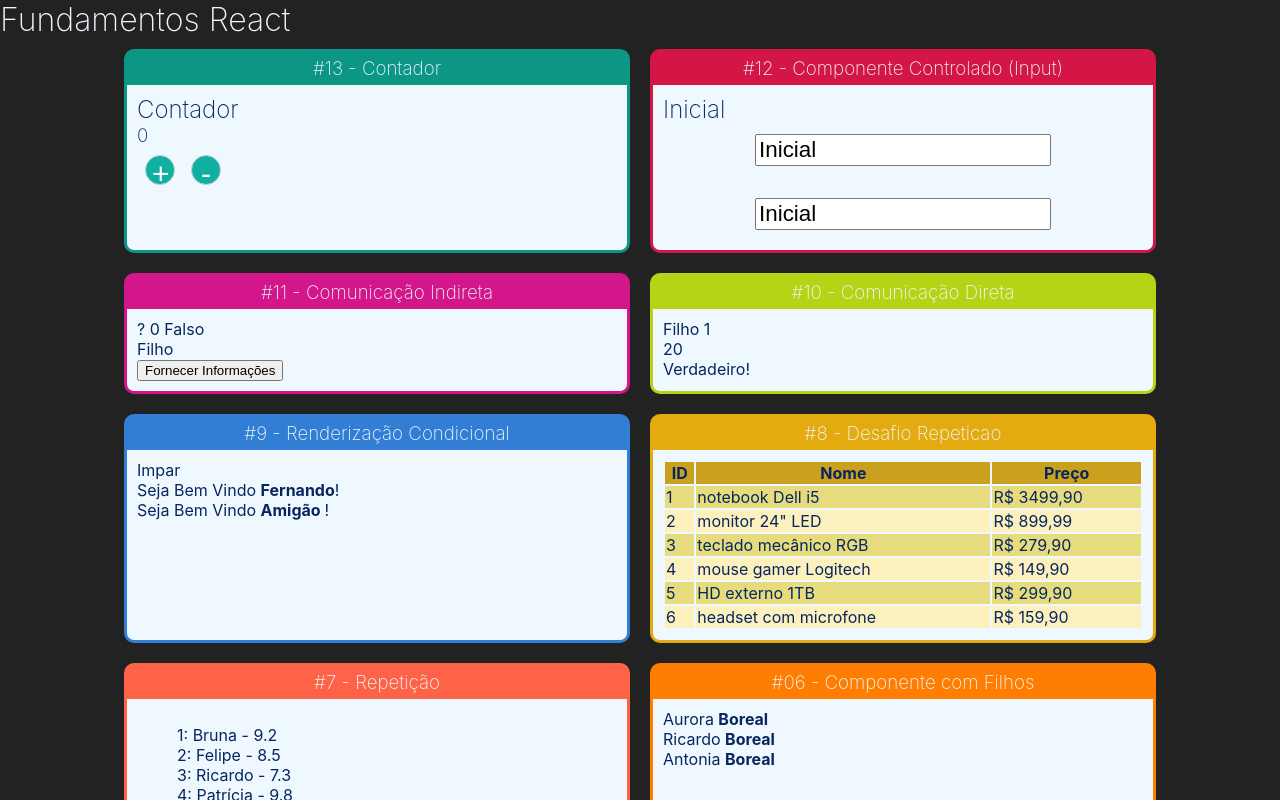
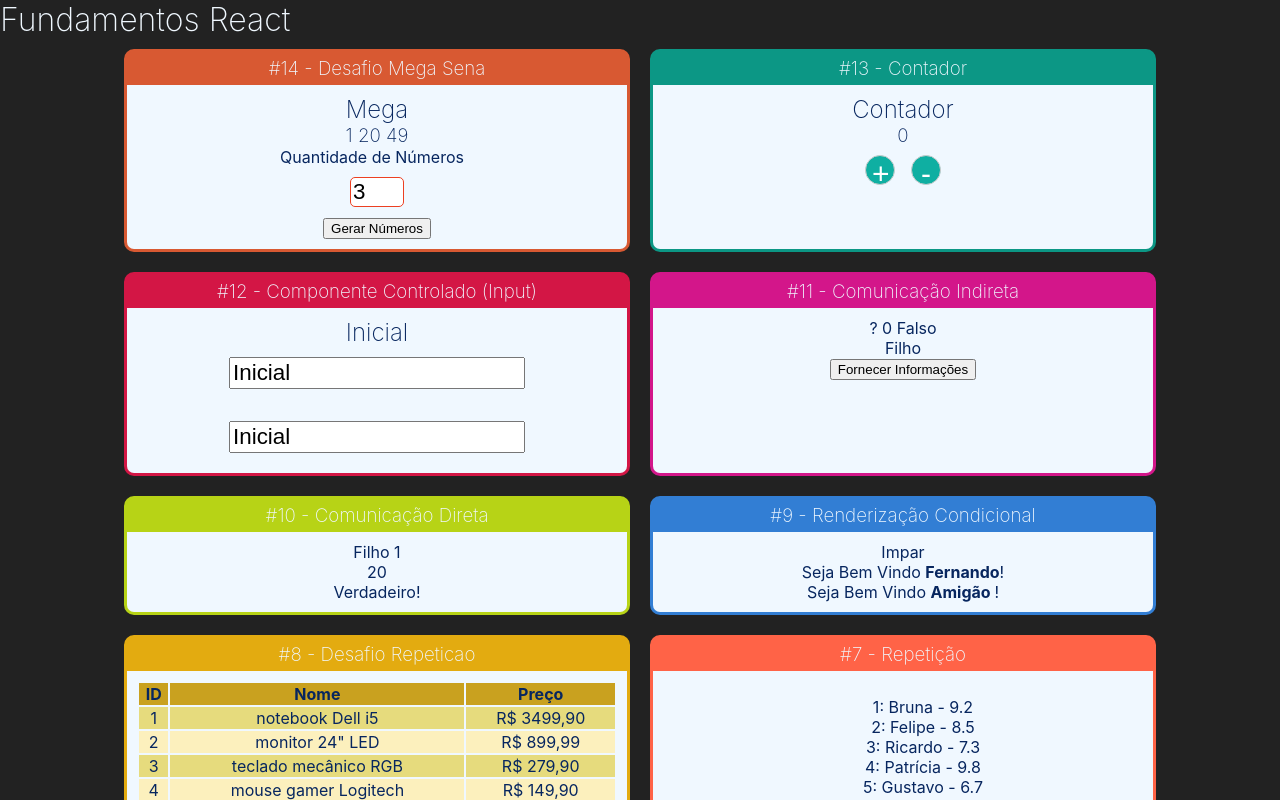
Before and after one commit to nathaliafas2/curso-react, a React (Create React App) app: page / in a window 1280 px wide. Shown: the top 800 px of the page. Built offline with nearby package versions, Linux system fonts and the light colour scheme.

Commit message:
Desafio MegaSena Finalização

```diff
--- a/src/App.css
+++ b/src/App.css
@@ -2,5 +2,5 @@
   display: flex;
   flex-wrap: wrap;
   justify-content: center;
-
+  text-align: center;
 }
--- a/src/App.jsx
+++ b/src/App.jsx
@@ -15,7 +15,7 @@ import DiretaPai from "./components/comunicacao/DiretaPai";
 import IndiretaPai from "./components/comunicacao/IndiretaPai";
 import Input from "./components/formulario/Input";
 import Contador from "./components/contador/Contador";
-
+import Sorteio from "./components/mega/Sorteio";
 
 export default function App(props) {
   return (
@@ -23,8 +23,11 @@ export default function App(props) {
       <h1> Fundamentos React </h1>
 
       <div className="Cards">
+        <Card titulo="#14 - Desafio Mega Sena" color="rgb(216, 89, 50)">
+          <Sorteio qtdeNumero={3} />
+        </Card>
 
-      <Card titulo="#13 - Contador" color="rgb(12, 151, 133)">
+        <Card titulo="#13 - Contador" color="rgb(12, 151, 133)">
           <Contador numeroInicial={0}> </Contador>
         </Card>
 
--- a/src/components/contador/Contador.css
+++ b/src/components/contador/Contador.css
@@ -5,6 +5,7 @@
     border: 1px solid #ccc;
     border-radius: 5px;
     margin: 0 10px;
+    align-items: center;
 }
 
 .Contador button {
@@ -18,4 +19,5 @@
     width: 30px;
     text-align: center;
     margin: 8px;
+    align-items: center;
 }
--- /dev/null
+++ b/src/components/mega/Sorteio.css
@@ -0,0 +1,11 @@
+.Sorteio label{
+  margin-right: 10px;
+}
+
+.Sorteio input {
+  font-size: 1.4rem;
+  width: 10%;
+  margin: 10px 0;
+  border: 1px solid #ec4022;
+  border-radius: 5px;
+}
--- a/src/components/mega/sorteio.jsx
+++ b/src/components/mega/sorteio.jsx
@@ -1,18 +1,51 @@
-import React from "react";
+import "./Sorteio.css";
+import React, { useState } from "react";
 
-function gerarNumeros(qtde){
+export default (props) => {
+  function gerarNumeros(qtde) {
     const numeros = Array(qtde)
-        .fill(0)
-        .reduce((nums) => {
-            const novoNumero = gerarNumeroNaoContido(1, 60, nums)
-            return [...nums, novoNumero]
-        }, [])
-        .sort((n1, n2) => n1 - n2)
-    return numeros
-}
+      .fill(0)
+      .reduce((nums) => {
+        const novoNumero = gerarNumeroNaoContido(1, 60, nums);
+        return [...nums, novoNumero];
+      }, [])
+      .sort((n1, n2) => n1 - n2);
+    return numeros;
+  }
 
-function gerarNumeroNaoContido(min, max, array){
-    const aleatorio = parseInt(Math.random() * (max + 1 - min)) + min
-    return array.includes(aleatorio) ?
-                gerarNumeroNaoContido(min, max, array) : aleatorio
-}
+  function gerarNumeroNaoContido(min, max, array) {
+    const aleatorio = parseInt(Math.random() * (max + 1 - min)) + min;
+    return array.includes(aleatorio)
+      ? gerarNumeroNaoContido(min, max, array)
+      : aleatorio;
+  }
+
+  const numerosIniciais = gerarNumeros(props.qtdeNumero);
+  const [qtdeNumero, setQtde] = useState(props.qtdeNumero || 6);
+  const [numeros, setNumeros] = useState(numerosIniciais);
+
+  return (
+    <div className="Sorteio">
+      <h2>Mega</h2>
+      <h3>{numeros.join(" ")}</h3>
+      <div>
+        <label htmlFor="">Quantidade de Números</label>
+        <div>
+          <input
+            min="6"
+            max="17"
+            type="number"
+            value={qtdeNumero}
+            onChange={(e) => {
+              setQtde(+e.target.value);
+              setNumeros(gerarNumeros(+e.target.value));
+            }}
+          />
+        </div>
+      </div>
+      <button onClick={(_) => setNumeros(gerarNumeros(qtdeNumero))}>
+        Gerar Números
+      </button>
+    </div>
+  );
+};
```
